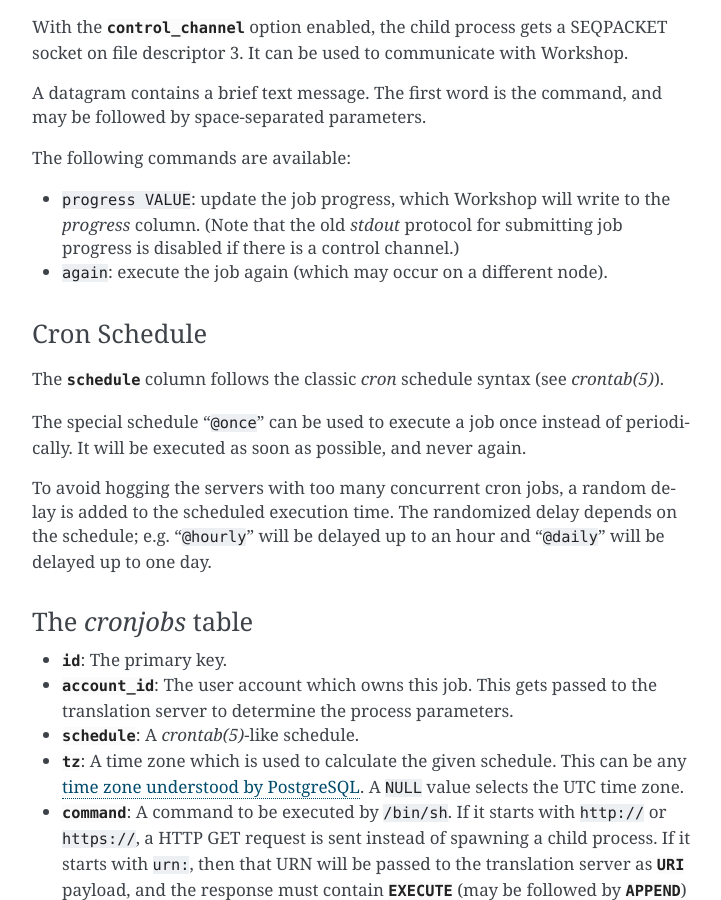
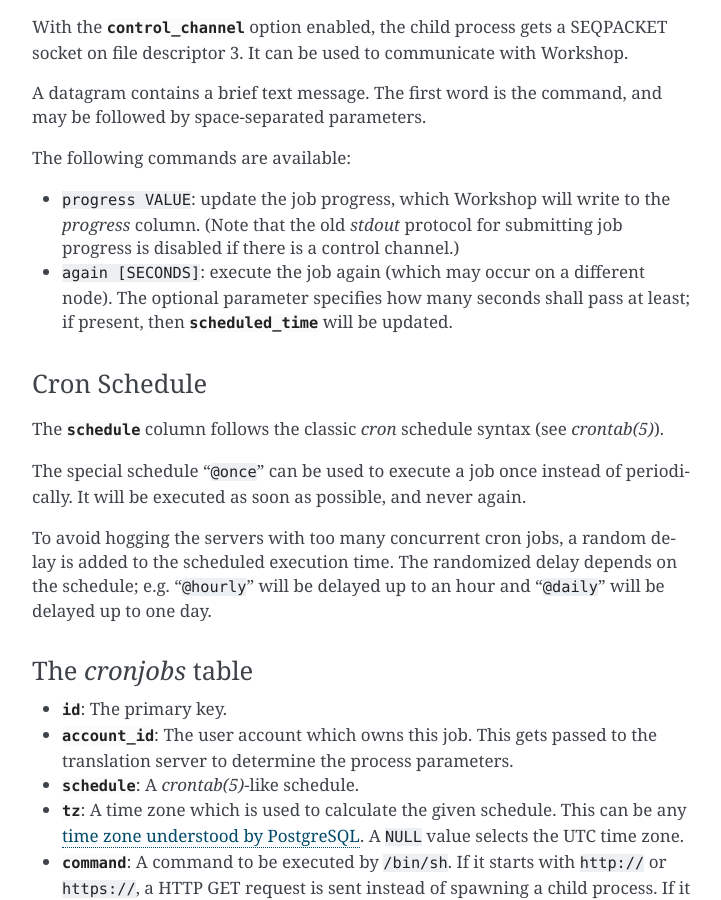
Before and after one commit to CM4all/workshop, a Sphinx documentation site: the page built from doc/index.rst, in a window 1280 px wide and 900 px high, scrolled down 8141 px. Shown: the whole window, without its empty margins (388-1109 px from the left). Built offline with Sphinx 7.4.7, drawn with Linux system fonts in a browser that asks for light colours.

Commit message:
workshop/Operator: command "again" can be delayed

```diff
--- a/doc/index.rst
+++ b/doc/index.rst
@@ -432,8 +432,10 @@
   protocol for submitting job progress is disabled if there is a
   control channel.)
 
-* :samp:`again`: execute the job again (which may occur on a different
-  node).
+* :samp:`again [SECONDS]`: execute the job again (which may occur on a
+  different node).  The optional parameter specifies how many seconds
+  shall pass at least; if present, then :envvar:`scheduled_time` will
+  be updated.
 
 
 Cron Schedule
```
Also changed, not shown: 9 other files.
